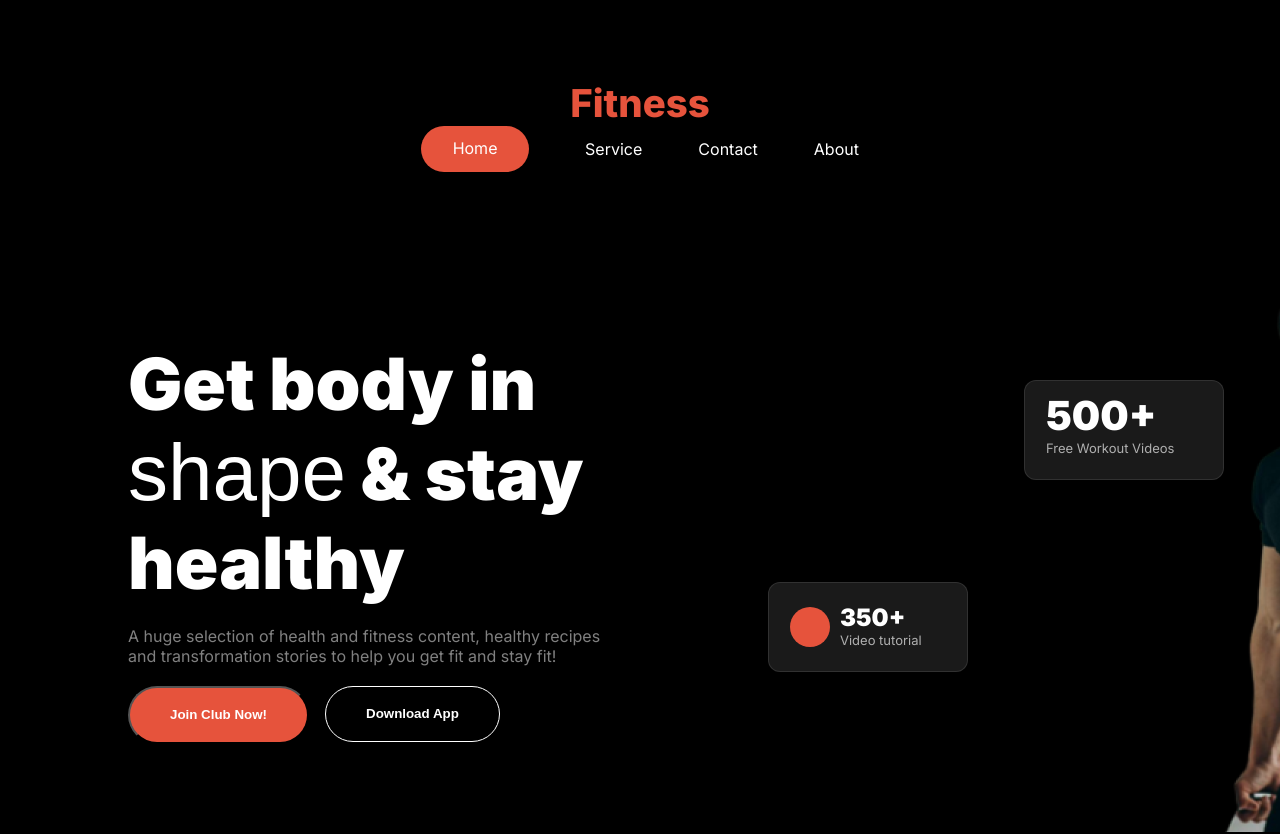
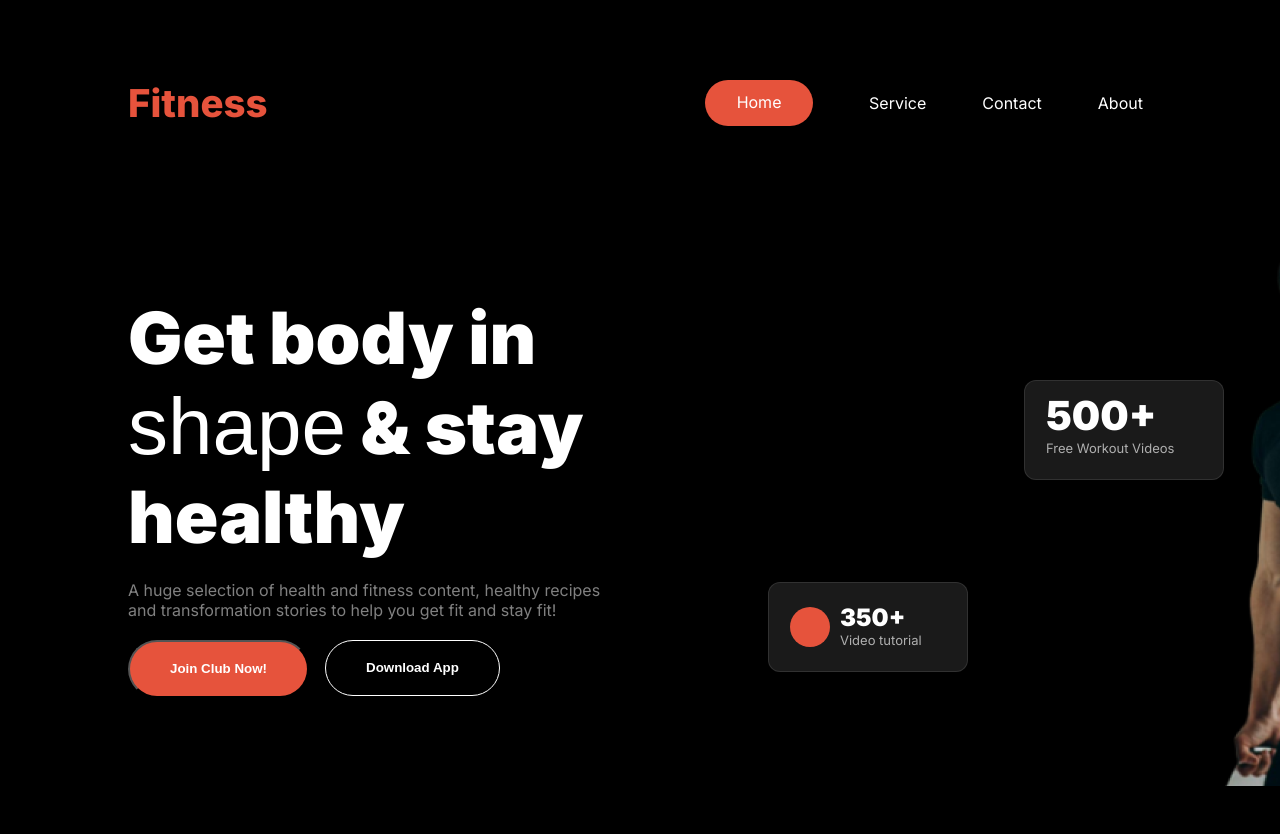
Before and after one commit to ropukdeb/assignment-two, a plain HTML site: page index.html in a window 1280 px wide. Shown: the top 834 px of the page. Drawn offline with Linux system fonts and the light colour scheme; a web font is replaced by a local one.

```diff
--- a/styles/style.css
+++ b/styles/style.css
@@ -364,10 +364,7 @@
 
 
 
-  @media only screen and (max-width: 5760px){
-  .nav-content{
-    display: flex;
-    flex-direction: column;
+
 
   }
 
```
